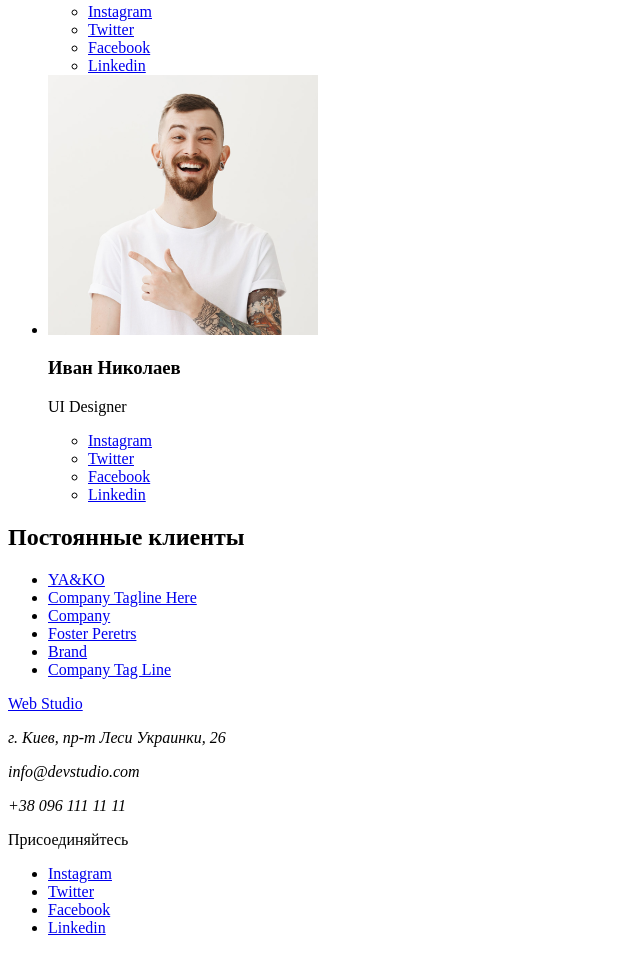
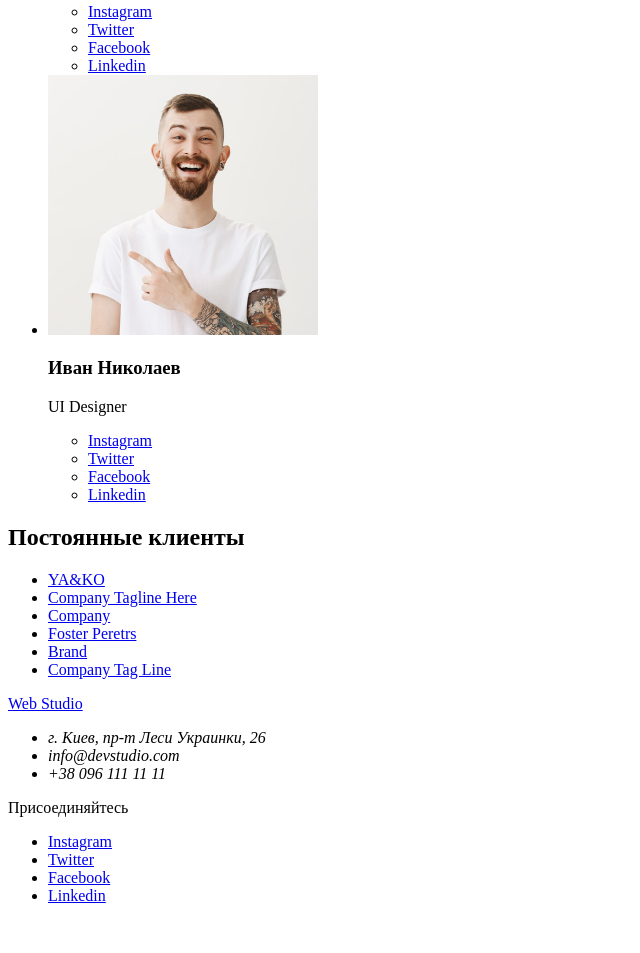
Before and after one commit to perlaert/goit-markup-hw-01, a plain HTML site: page index.html in a window 1280 px wide. Shown: the part 2817-3770 px from the top of the page, without its empty margins (0-640 px from the left). After the commit the page ends 3738 px from the top, so only its background shows below. Drawn offline with Linux system fonts and the light colour scheme.

Commit message:
Добавляет список к футере

```diff
--- a/index.html
+++ b/index.html
@@ -131,9 +131,11 @@
                   <div>
                         <a href="/">Web Studio</a>
                         <address>
-                              <p>г. Киев, пр-т Леси Украинки, 26</p>
-                              <p>info@devstudio.com</p>
-                              <p>+38 096 111 11 11</p>
+                              <ul>
+                                    <li>г. Киев, пр-т Леси Украинки, 26</li>
+                                    <li>info@devstudio.com</li>
+                                    <li>+38 096 111 11 11</li>
+                              </ul>
                         </address>
                   </div>
                   <div>
```
